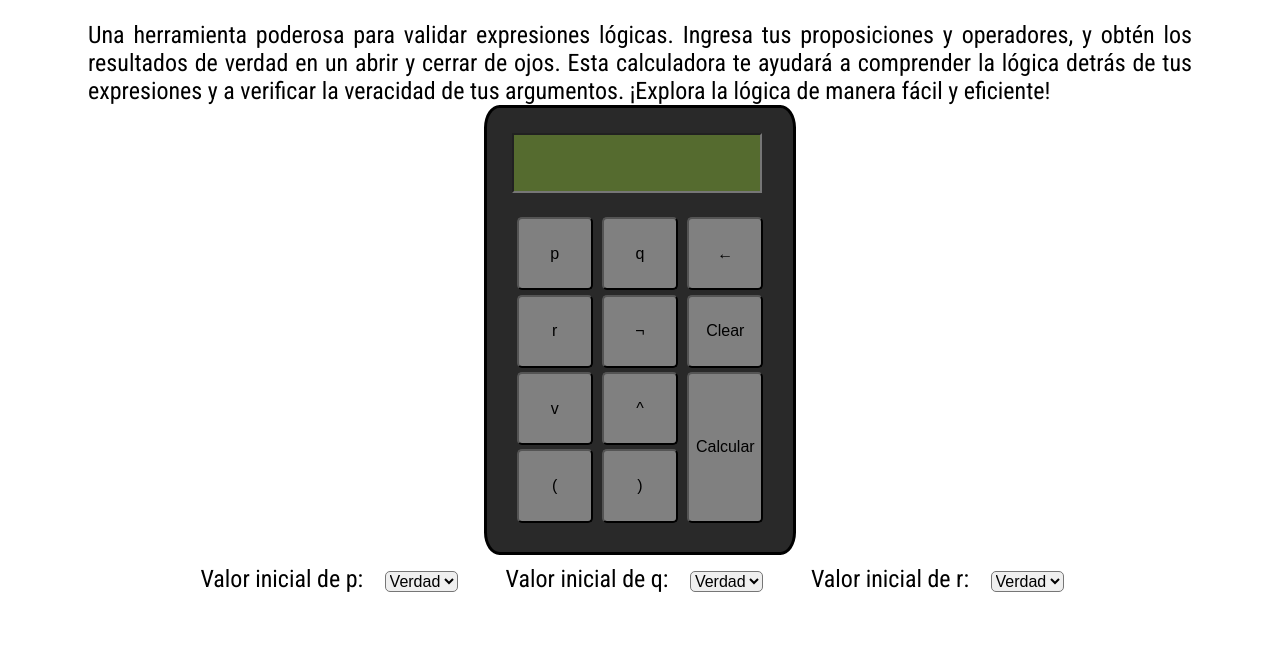
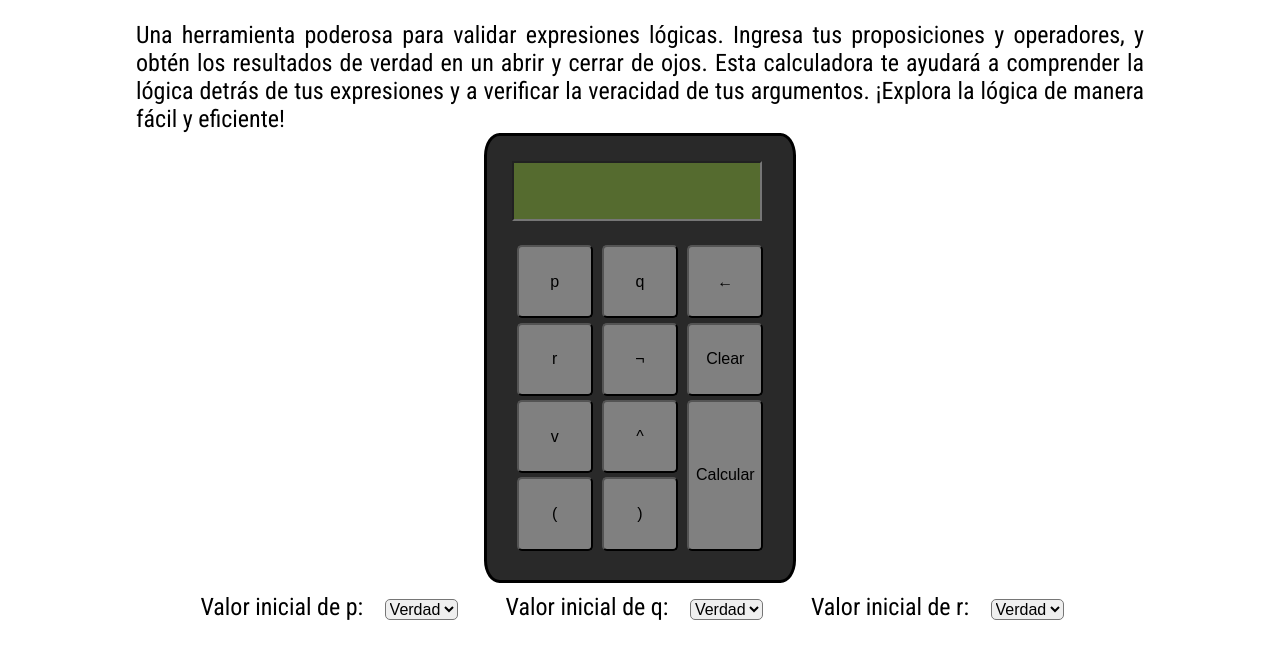
Before and after one commit to ADEP-123/Calculadora-de-verdad, a plain HTML site: page index.html in a window 1280 px wide. Shown: the part 68-725 px from the top of the page. Drawn offline with Linux system fonts and the light colour scheme.

```diff
--- a/css/style.css
+++ b/css/style.css
@@ -21,8 +21,8 @@ p {
 #texto {
     font-size: 3vh;
     text-align: justify;
-    margin-left: 10vh;
-    margin-right: 10vh;
+    margin-left: 10vw;
+    margin-right: 10vw;
 
 }
 
```
